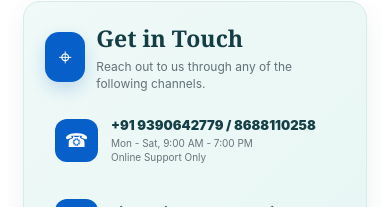
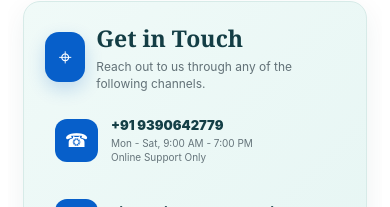
Before and after one commit to HarshavardhanV30/VighnaviAcademy, a React (Create React App) app: page /contact in a window 390 px wide. Shown: the part 740-947 px from the top of the page. Built offline with nearby package versions, Linux system fonts and the light colour scheme.

Commit message:
Fix duplicate phone number entry in contact page

```diff
--- a/src/Pages/contact.js
+++ b/src/Pages/contact.js
@@ -210,7 +210,7 @@ return(
 <div className="left-column">
 <div className="info-card">
 <div className="info-heading"><div className="info-heading-icon">⌖</div><div><h2 className="card-title">Get in Touch</h2><p className="card-subtitle">Reach out to us through any of the following channels.</p></div></div>
-<div className="info-row"><div className="info-icon">☎</div><div><div className="info-main"><a href="tel:+919390642779">+91 9390642779 / 8688110258</a></div><div className="info-detail">Mon - Sat, 9:00 AM - 7:00 PM<br/>Online Support Only</div></div></div>
+<div className="info-row"><div className="info-icon">☎</div><div><div className="info-main"><a href="tel:+919390642779">+91 9390642779</a></div><div className="info-detail">Mon - Sat, 9:00 AM - 7:00 PM<br/>Online Support Only</div></div></div>
 <div className="info-row"><div className="info-icon">✉</div><div><div className="info-main"><a href="mailto:vighnaviacademy@gmail.com">vighnaviacademy@gmail.com</a></div><div className="info-detail">We reply within 24 hours</div></div></div>
 <div className="info-row"><div className="info-icon">●</div><div><div className="info-main">Online Classes Only</div><div className="info-detail">Live interactive online training<br/>Learn from anywhere, anytime.</div></div></div>
 </div>
```
